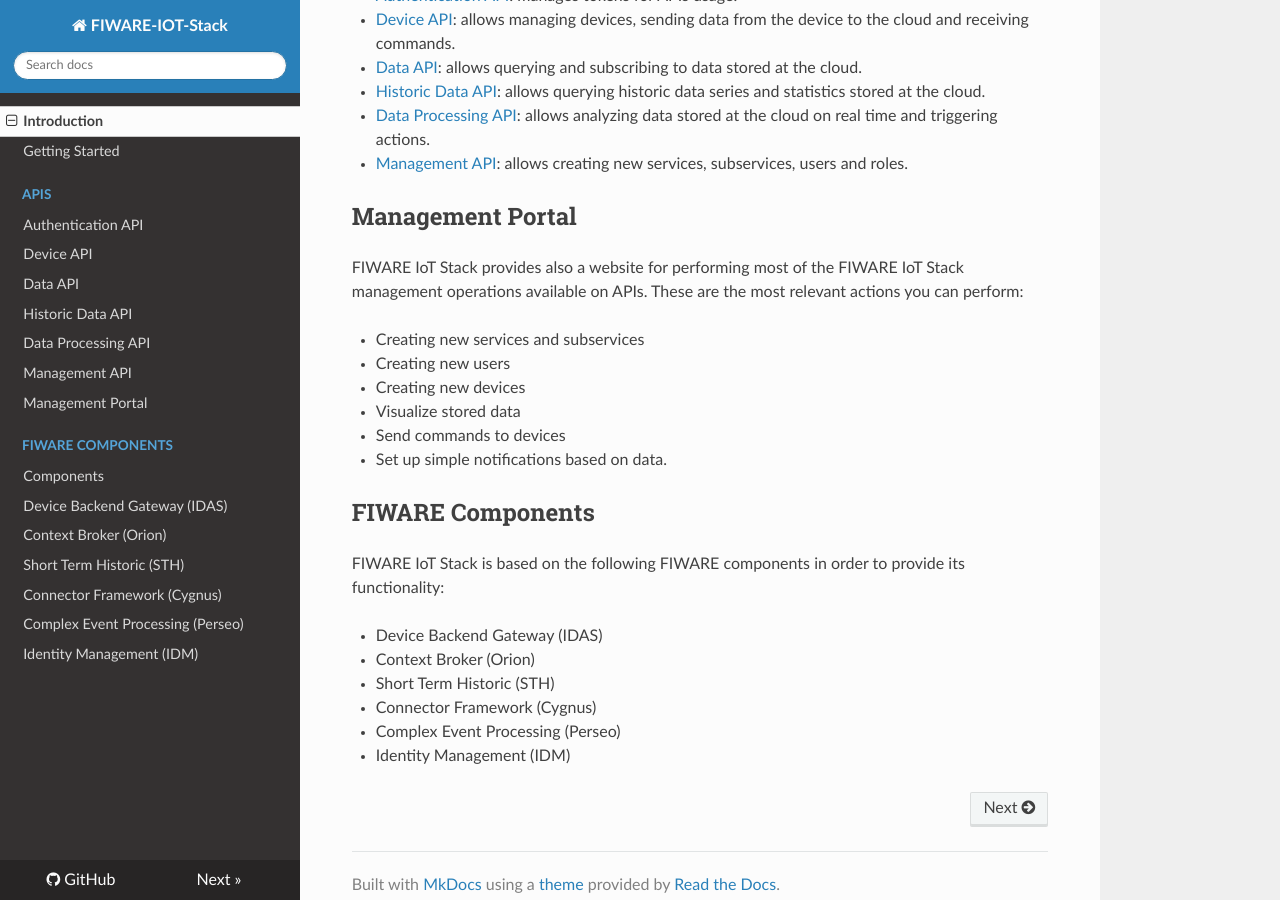
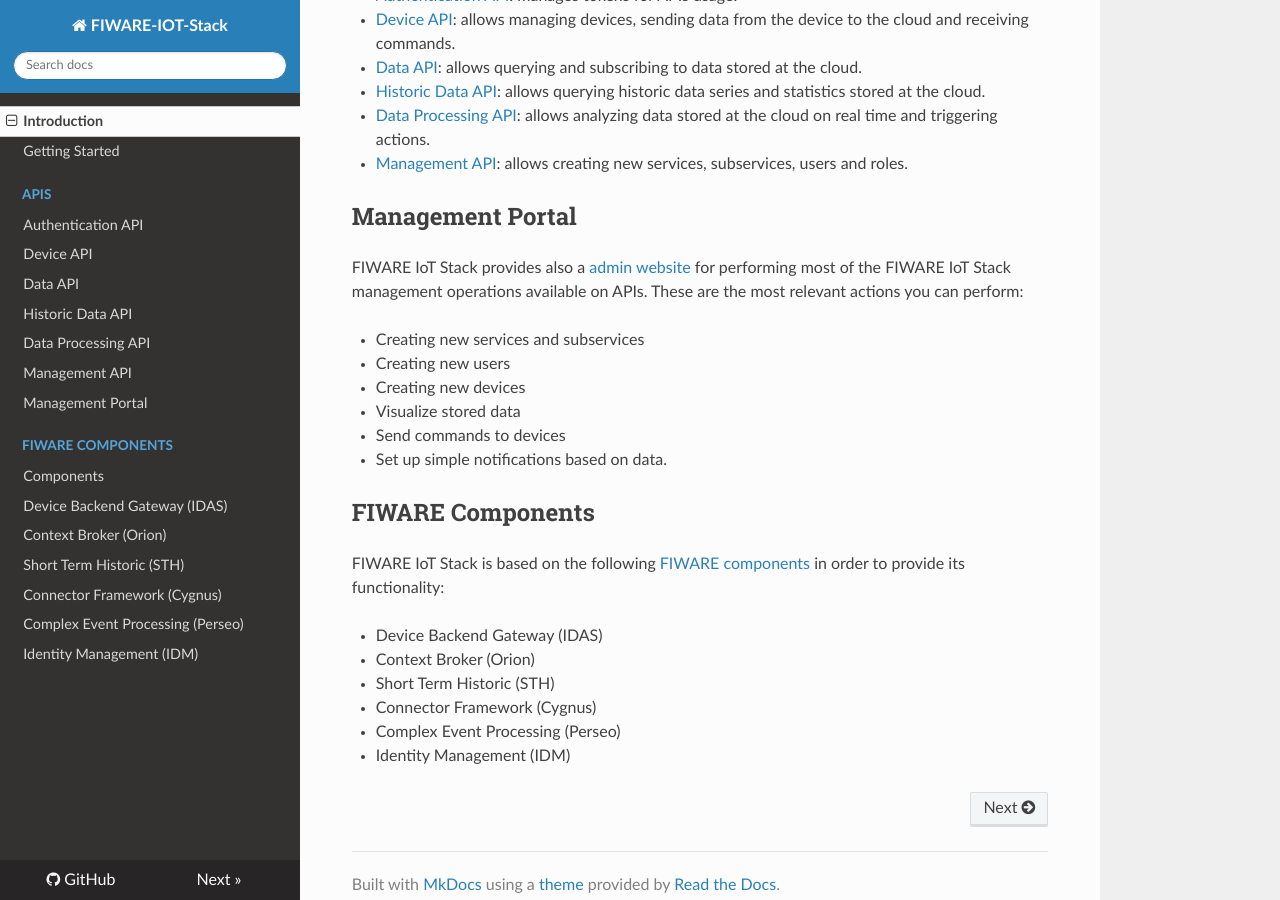
Before and after one commit to telefonicaid/thinking-cities, an MkDocs documentation site: the page built from docs/index.md, in a window 1280 px wide and 900 px high, scrolled down 531 px. Built offline with MkDocs 1.6.1, drawn with Linux system fonts in a browser that asks for light colours; nearby versions of some CDN libraries; old or Windows-style settings are respelled for this version of MkDocs.

Commit message:
Update index.md

```diff
--- a/docs/index.md
+++ b/docs/index.md
@@ -24,7 +24,7 @@
 
 ## Management Portal
 
-FIWARE IoT Stack provides also a website for performing most of the FIWARE IoT Stack management operations available on APIs. These are the most relevant actions you can perform:
+FIWARE IoT Stack provides also a [admin website](portal.md) for performing most of the FIWARE IoT Stack management operations available on APIs. These are the most relevant actions you can perform:
 
 - Creating new services and subservices
 - Creating new users
@@ -35,7 +35,7 @@
 
 ## FIWARE Components
 
-FIWARE IoT Stack is based on the following FIWARE components in order to provide its functionality:
+FIWARE IoT Stack is based on the following [FIWARE components](walkthrough.md) in order to provide its functionality:
 
 - Device Backend Gateway (IDAS)
 - Context Broker (Orion)
```
